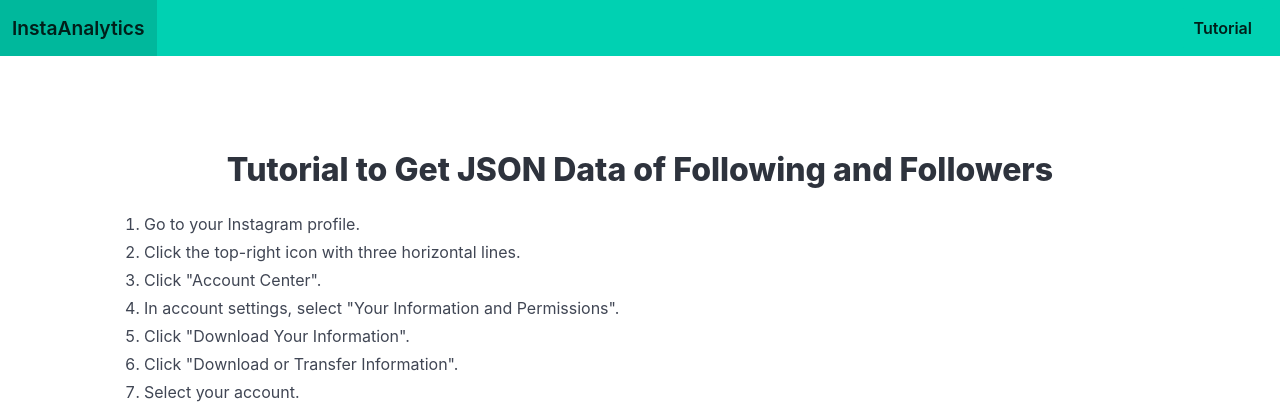
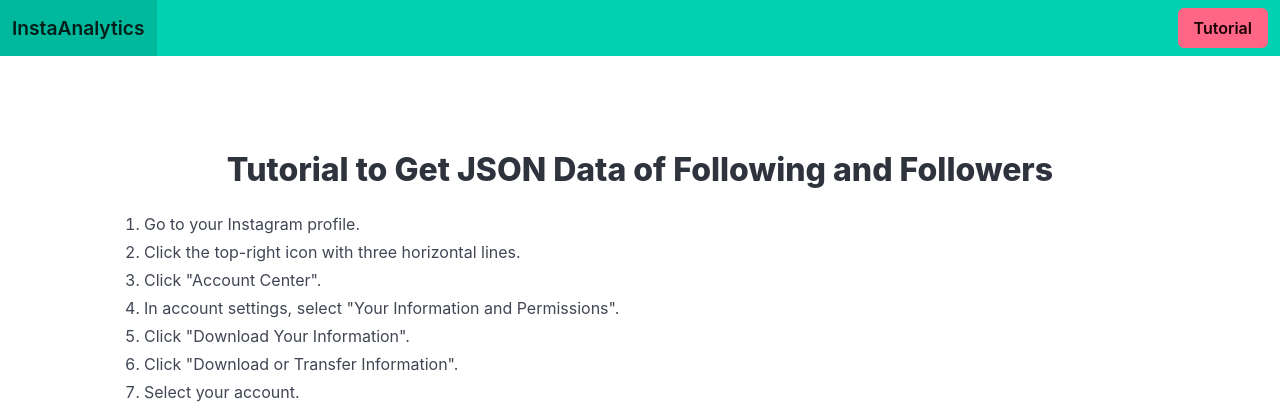
Before and after one commit to ridwaanhall/instagram-following-followers, a Django app: page /tutorial/ in a window 1280 px wide. Shown: the top 409 px of the page. Run offline with Django 4.2, Linux system fonts and the light colour scheme.

Commit message:
feat: change tutorial button color from primary to danger for better visibility

```diff
--- a/templates/base.html
+++ b/templates/base.html
@@ -30,7 +30,7 @@
                 <div class="navbar-end">
                     <div class="navbar-item">
                         <div class="buttons">
-                            <a class="button is-primary" href="{% url 'tutorial' %}">
+                            <a class="button is-danger" href="{% url 'tutorial' %}">
                                 <strong>Tutorial</strong>
                             </a>
                         </div>
```
